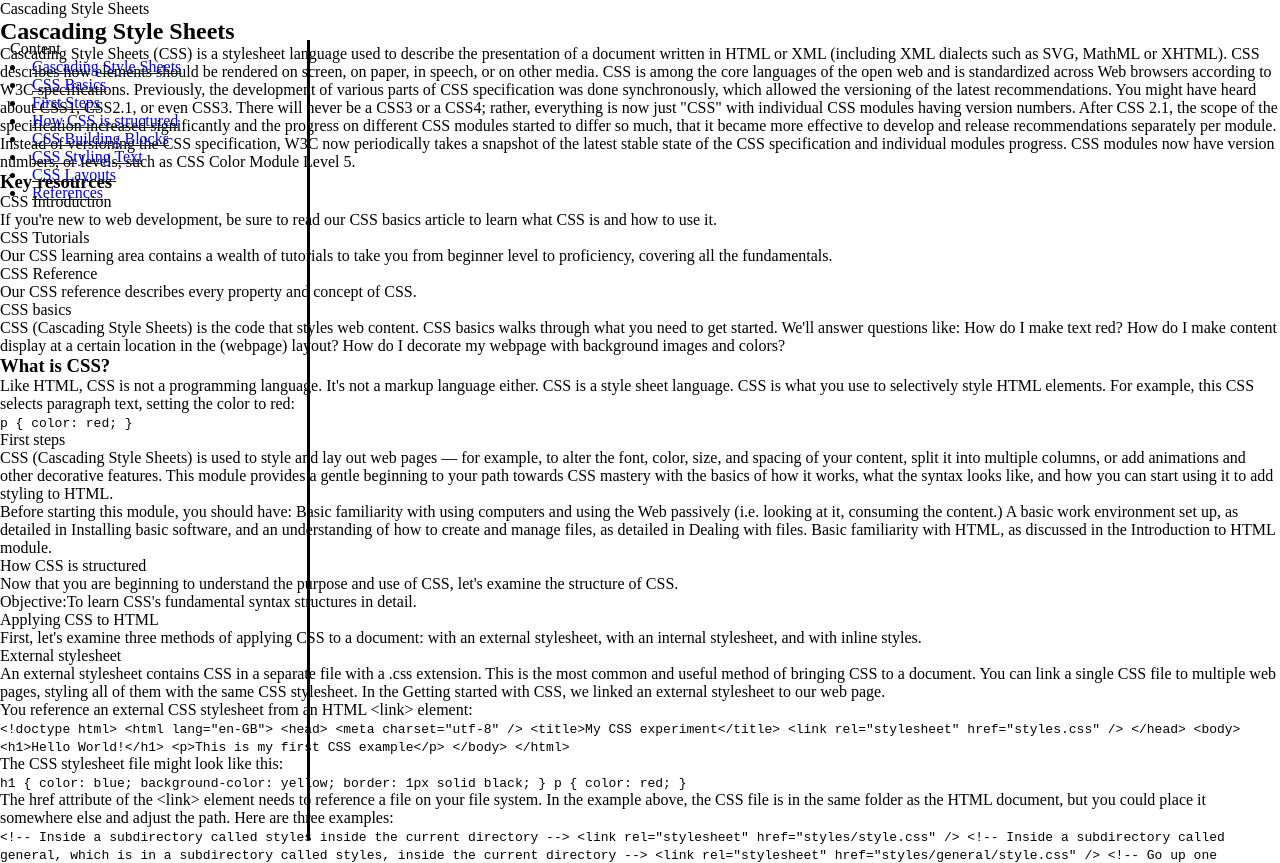
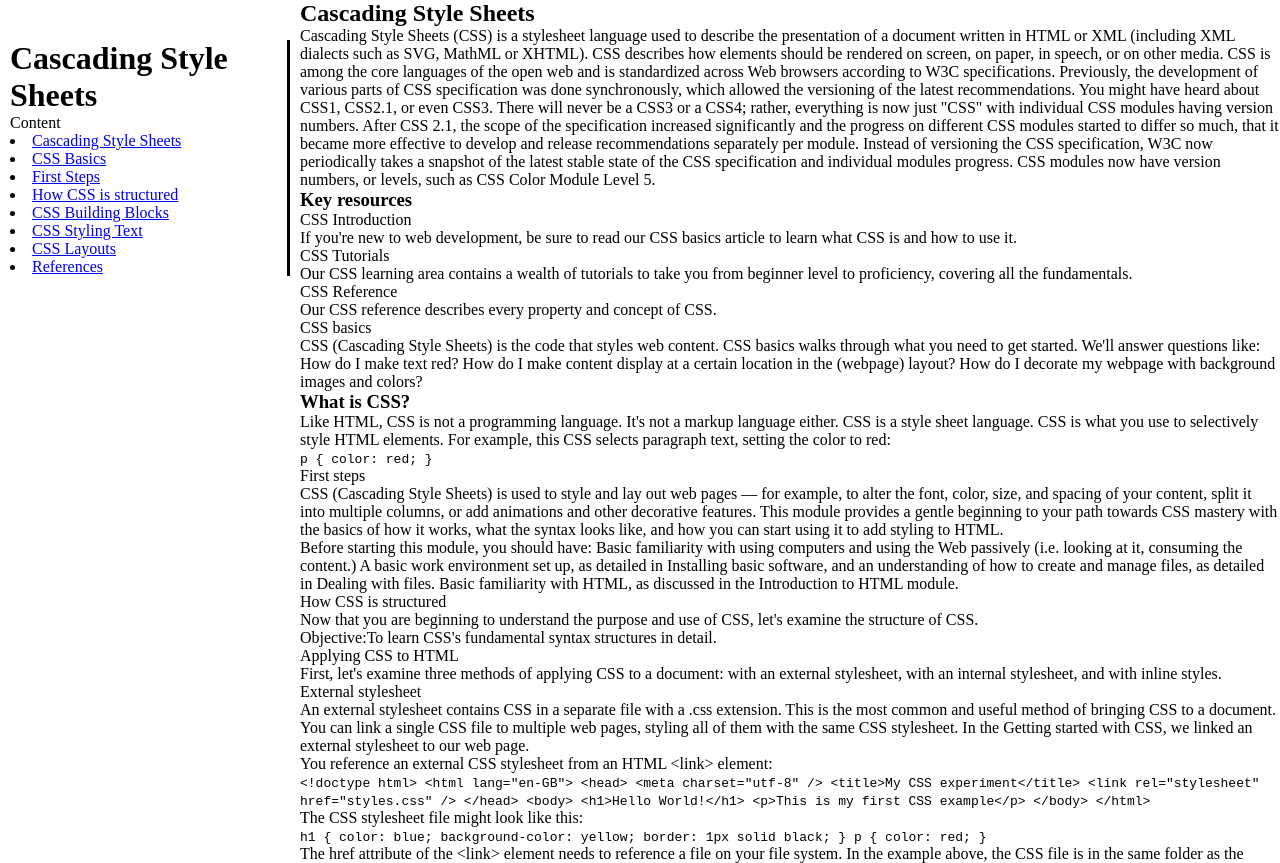
Before and after one commit to eliashagos1/Project-Technical-Documentation, a plain HTML site: page index.html in a window 1280 px wide. Shown: the top 863 px of the page. Drawn offline with Linux system fonts and the light colour scheme; a script that the page names is missing.

Commit message:
large html and css design overhaul

```diff
--- a/index.html
+++ b/index.html
@@ -9,10 +9,9 @@
   <body>
 
     <main id="main-doc">
-
-<!--Cascading Stylesheets -->
-      <section id="Cascading_Style_Sheets" class="main-section">
-        <header>Cascading Style Sheets</header>
+        <!--HEADER-->
+       <div class="double_content">
+        <header class="navbar"><h1>Cascading Style Sheets</h1>
             <nav id="navbar">
                 <header>Content</header>
                 <li><a href ="#Cascading_Style_Sheets" class="nav-link">Cascading Style Sheets</a></li>
@@ -24,7 +23,12 @@
                 <li><a href ="#CSS_layouts" class="nav-link">CSS Layouts</a></li>
                 <li><a href ="#references" class="nav-link">References</a></li>
               </nav>
-      <h1>Cascading Style Sheets</h1>
+        </header>
+
+<!--Cascading Stylesheets -->
+      <div class="main_reading_content">
+        <section id="Cascading_Style_Sheets" class="main-section">
+            <h1 class="CSS_title">Cascading Style Sheets</h1>
               <article class="css_p_article">
                 <p class="css_body_p">Cascading Style Sheets (CSS) is a stylesheet language used to describe the presentation of a document written in HTML or XML (including XML dialects such as SVG, MathML or XHTML). CSS describes how elements should be rendered on screen, on paper, in speech, or on other media.
 
@@ -223,6 +227,8 @@ There are a few circumstances where inline styles are more common. You might hav
             <section id="references" class="main-section">
               <header>References</header>
             </section>
+      </div>
+       </div>
     </main>
 
     <script src="app.js"></script>
--- a/styles.css
+++ b/styles.css
@@ -4,11 +4,13 @@
     box-sizing:border-box;
   }
 
-  #navbar{
+
+  .double_content{
+    display: flex;
+    flex-direction: row;
+  }
+  .navbar{
     margin:40px 10px;
-    position: fixed;
-    left: 0px;
-    top: 0px;
     min-width: 280px;
     width: 300px;
     height: 100%;
```
Lines whose indentation alone changed are shown as unchanged.
